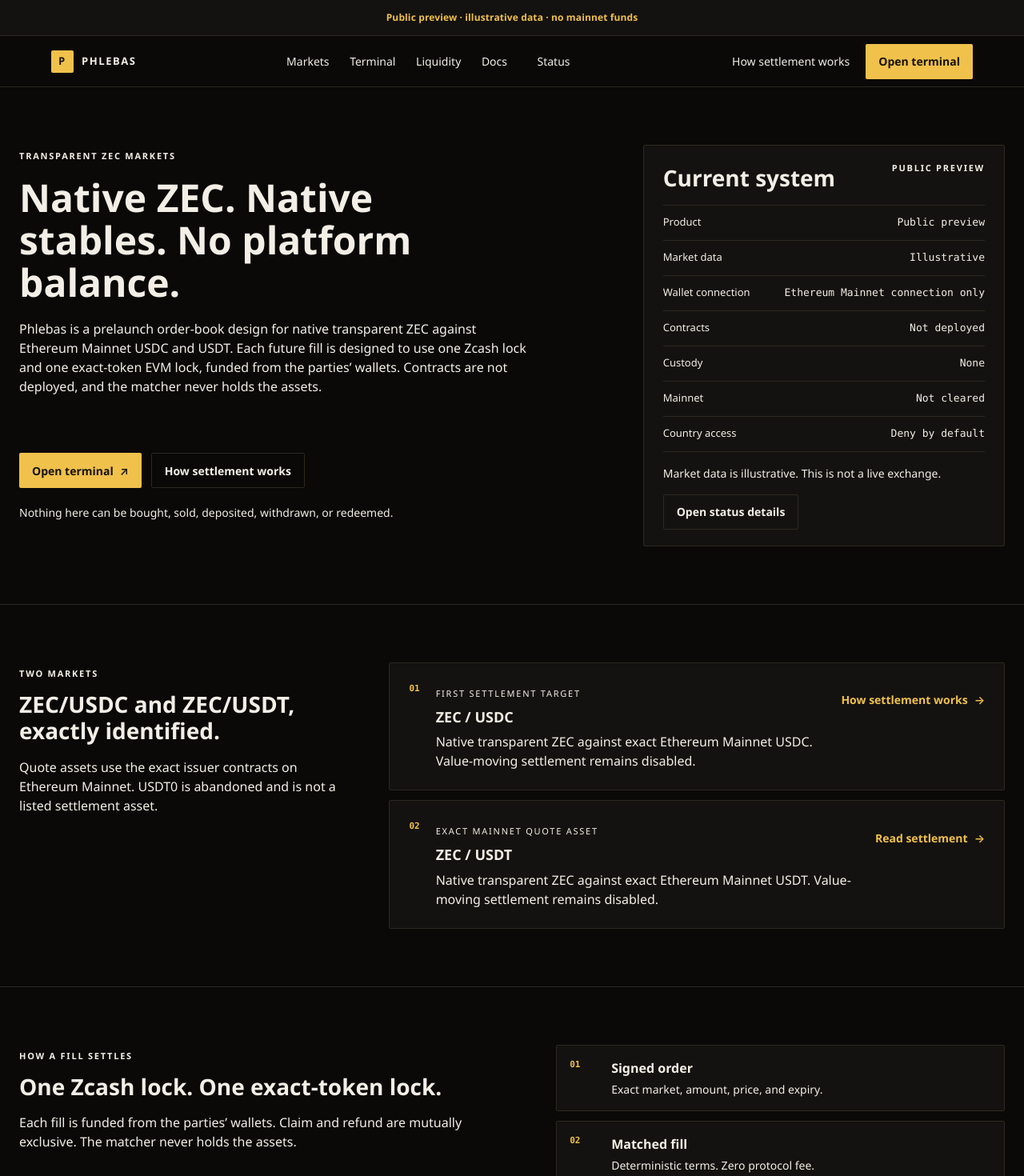
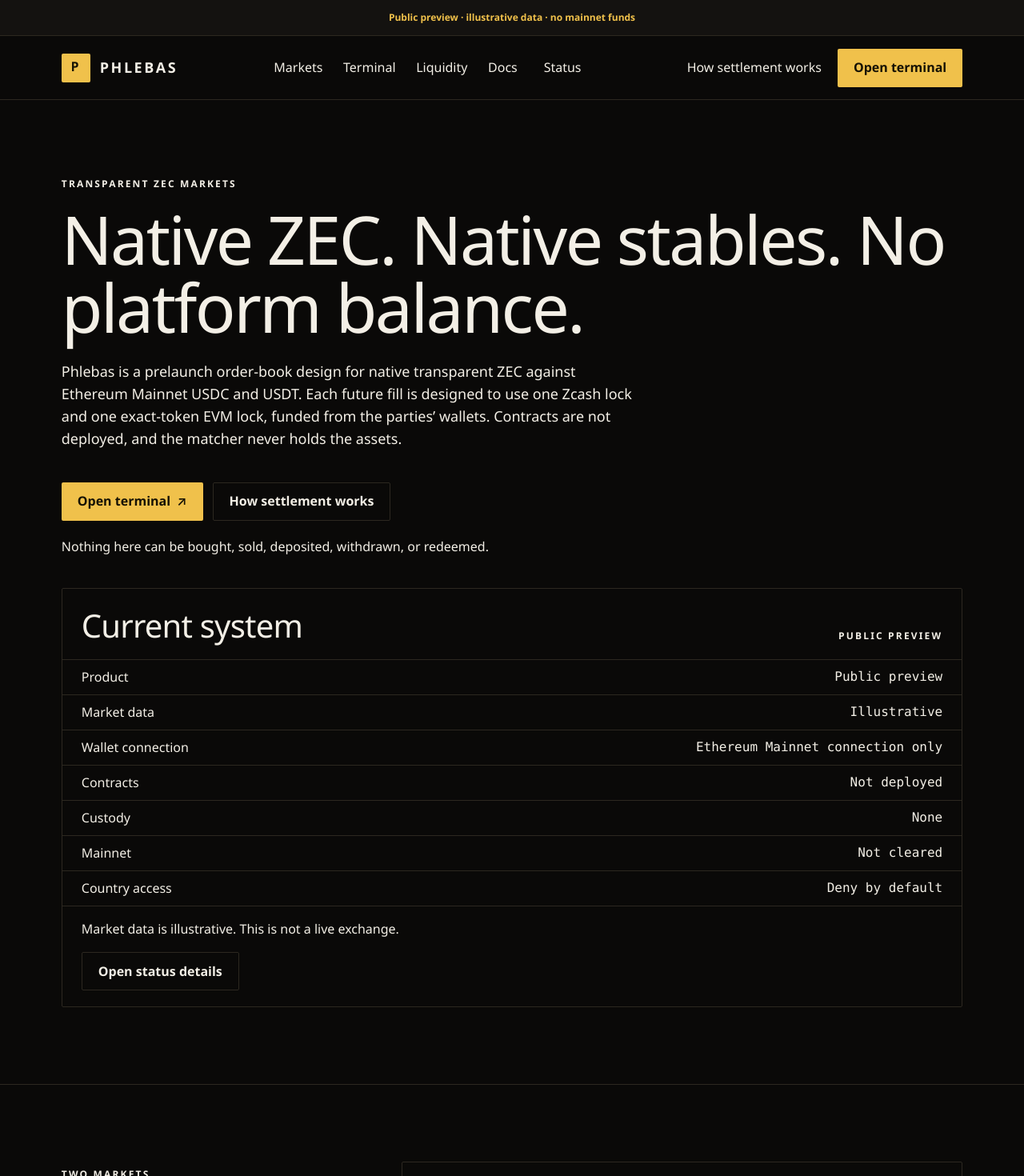
Before and after one commit to EauDoon/Phlebas, a Next.js app: page / in a window 1280 px wide. Shown: the top 1470 px of the page at 80% size. Built offline with nearby package versions, Linux system fonts and the light colour scheme.

Commit message:
ui: warm landing overhaul
landing page, header, journeys, terminal preview, preview chip and
education, country block, architecture panel, and site footer carry the
new pre-launch chrome. landing remains no-value and the preview banner
stays visible.

```diff
--- a/src/components/landing-page.tsx
+++ b/src/components/landing-page.tsx
@@ -48,14 +48,12 @@ export function LandingPage() {
       <main id="main-content" tabIndex={-1}>
         <section className={styles.hero} aria-labelledby="hero-title">
           <div className={styles.heroStatement}>
-            <div>
             <span className={styles.eyebrow}>{LANDING_HERO.eyebrow}</span>
             <h1 id="hero-title">{LANDING_HERO.heading}</h1>
-            </div>
             <p>{LANDING_HERO.supporting}</p>
           </div>
 
-          <aside className={styles.systemLedger} aria-labelledby="system-ledger-title">
+          <div className={styles.systemLedger} aria-labelledby="system-ledger-title">
             <div className={styles.ledgerHeader}>
               <h2 id="system-ledger-title">{LANDING_LEDGER_HEADING}</h2>
               <span className={styles.designPill}>{LANDING_LEDGER_PILL}</span>
@@ -70,7 +68,7 @@ export function LandingPage() {
             </dl>
             <p>{LANDING_LEDGER_NOTE}</p>
             <Link href="/status" className={styles.secondaryCta}>{LANDING_STATUS_DETAILS}</Link>
-          </aside>
+          </div>
 
           <div className={styles.heroActions}>
             <Link href={LANDING_HERO.primaryHref} className={styles.primaryCta}>{LANDING_HERO.primaryAction} <span>↗</span></Link>
@@ -89,11 +87,9 @@ export function LandingPage() {
             {LANDING_MARKETS.map((market, index) => (
               <article key={market.title} role="listitem">
                 <span className={styles.marketIndex}>{String(index + 1).padStart(2, "0")}</span>
-                <div>
-                  <span>{market.kicker}</span>
+                <span className={styles.eyebrow}>{market.kicker}</span>
                 <h3>{market.title}</h3>
                 <p>{market.body}</p>
-                </div>
                 <Link href={market.href}>{market.action} <span>→</span></Link>
               </article>
             ))}
@@ -110,10 +106,8 @@ export function LandingPage() {
             {LANDING_SETTLEMENT_STEPS.map((step, index) => (
               <li key={step.title}>
                 <span>{String(index + 1).padStart(2, "0")}</span>
-                <div>
                 <strong>{step.title}</strong>
                 <small>{step.detail}</small>
-                </div>
               </li>
             ))}
           </ol>
@@ -129,10 +123,8 @@ export function LandingPage() {
             {LANDING_EVIDENCE.map((row, index) => (
               <article key={row.title} role="listitem">
                 <span className={styles.journeyNumber}>{String(index + 1).padStart(2, "0")}</span>
-                <div>
                 <h3>{row.title}</h3>
                 <p>{row.body}</p>
-                </div>
               </article>
             ))}
           </div>
--- a/src/components/landing-terminal-preview.tsx
+++ b/src/components/landing-terminal-preview.tsx
@@ -38,6 +38,7 @@ export function LandingTerminalPreview() {
           </div>
         </dl>
 
+        <div className={styles.terminalPreviewGrid}>
           <table className={styles.terminalPreviewBook}>
             <caption>{market.id} depth. {LANDING_TERMINAL_PREVIEW.bound}</caption>
             <thead>
@@ -70,6 +71,7 @@ export function LandingTerminalPreview() {
             <p>{LANDING_TERMINAL_PREVIEW.ticketSummary}</p>
             <p>{LANDING_TERMINAL_PREVIEW.bound}</p>
           </aside>
+        </div>
       </article>
 
       <Link href={LANDING_TERMINAL_PREVIEW.href} className={styles.primaryCta}>{LANDING_TERMINAL_PREVIEW.cta} <span>↗</span></Link>
--- a/src/components/landing.module.css
+++ b/src/components/landing.module.css
@@ -5,8 +5,8 @@
   overflow-clip-margin: 8px;
   color: var(--text);
   background: var(--background);
-  font-size: 16px;
-  line-height: 1.5;
+  font-size: 18px;
+  line-height: 1.55;
 }
 
 .skipNav {
@@ -119,26 +119,27 @@ a.skipLink:focus-visible {
   padding: 8px 24px;
   border-bottom: 1px solid var(--border);
   color: var(--text);
-  background: var(--surface);
-  font-size: 13px;
+  background: var(--background);
+  font-size: 14px;
 }
 
-.previewBanner strong,
-.eyebrow {
+.eyebrow,
+.designPill,
+.previewBanner strong {
   color: var(--text);
-  font-size: 11px;
+  font-size: 12px;
   font-weight: 600;
-  letter-spacing: 0.16em;
+  letter-spacing: 0.18em;
   text-transform: uppercase;
 }
 
 .header {
   display: grid;
-  min-height: 64px;
+  min-height: 80px;
   grid-template-columns: auto minmax(0, 1fr) auto;
   align-items: center;
   gap: 24px;
-  padding: 0 clamp(24px, 5vw, 72px);
+  padding: 0 clamp(24px, 6vw, 88px);
   border-bottom: 1px solid var(--border);
   background: var(--background);
 }
@@ -150,21 +151,22 @@ a.skipLink:focus-visible {
   min-height: 44px;
   flex-shrink: 0;
   align-items: center;
-  gap: 10px;
-  font-size: 13px;
+  gap: 12px;
+  font-size: 18px;
   font-weight: 600;
-  letter-spacing: 0.12em;
+  letter-spacing: 0.14em;
 }
 
 .brandMark {
   display: inline-grid;
-  width: 28px;
-  height: 28px;
+  width: 36px;
+  height: 36px;
   place-items: center;
   border-radius: 2px;
   color: var(--accent-fg);
   background: var(--accent);
   font-family: var(--font-geist-mono);
+  font-size: 16px;
   font-weight: 700;
 }
 
@@ -180,7 +182,7 @@ a.skipLink:focus-visible {
   min-height: 44px;
   align-items: center;
   color: var(--text);
-  font-size: 14px;
+  font-size: 16px;
   font-weight: 400;
 }
 
@@ -200,14 +202,14 @@ a.skipLink:focus-visible {
   align-items: center;
   gap: 8px;
   color: var(--text);
-  font-size: 13px;
+  font-size: 14px;
   white-space: nowrap;
 }
 
 .previewStatus i {
   width: 6px;
   height: 6px;
-  border-radius: 50%;
+  border-radius: 2px;
   background: var(--info);
 }
 
@@ -217,12 +219,12 @@ a.skipLink:focus-visible {
   display: inline-flex;
   box-sizing: border-box;
   min-width: 44px;
-  min-height: 44px;
+  min-height: 48px;
   align-items: center;
   justify-content: center;
-  padding: 0 16px;
+  padding: 0 20px;
   border-radius: 2px;
-  font-size: 14px;
+  font-size: 16px;
   font-weight: 600;
 }
 
@@ -255,7 +257,7 @@ a.skipLink:focus-visible {
   justify-content: center;
   padding: 0 12px;
   color: var(--text);
-  font-size: 14px;
+  font-size: 16px;
   font-weight: 400;
   white-space: nowrap;
 }
@@ -274,7 +276,7 @@ a.skipLink:focus-visible {
   border-radius: 2px;
   color: var(--text);
   background: transparent;
-  font-size: 14px;
+  font-size: 16px;
 }
 
 .menuDialog {
@@ -284,7 +286,7 @@ a.skipLink:focus-visible {
   border: 1px solid var(--border);
   border-radius: 2px;
   color: var(--text);
-  background: var(--surface);
+  background: var(--background);
 }
 
 .menuDialog::backdrop {
@@ -301,7 +303,7 @@ a.skipLink:focus-visible {
 }
 
 .menuDialogHeader strong {
-  font-size: 14px;
+  font-size: 16px;
   font-weight: 600;
 }
 
@@ -315,7 +317,7 @@ a.skipLink:focus-visible {
   border: 0;
   color: var(--text);
   background: transparent;
-  font-size: 14px;
+  font-size: 16px;
 }
 
 .menuDialog nav {
@@ -329,7 +331,7 @@ a.skipLink:focus-visible {
   align-items: center;
   padding: 12px;
   border-bottom: 1px solid var(--border);
-  font-size: 16px;
+  font-size: 18px;
 }
 
 .menuDialog nav a:last-child {
@@ -346,18 +348,20 @@ a.skipLink:focus-visible {
 .hero {
   display: grid;
   min-width: 0;
-  grid-template-columns: minmax(0, 1.2fr) minmax(240px, 0.75fr);
-  grid-template-rows: auto auto;
+  grid-template-columns: minmax(0, 1fr);
+  grid-template-areas:
+    "statement"
+    "actions"
+    "ledger";
   align-items: start;
-  gap: 40px 56px;
-  padding: 72px 24px;
+  gap: 40px;
+  padding: 96px clamp(24px, 6vw, 88px);
   border-bottom: 1px solid var(--border);
 }
 
 .heroStatement {
   display: flex;
-  grid-column: 1;
-  grid-row: 1;
+  grid-area: statement;
   min-width: 0;
   flex-direction: column;
   align-items: flex-start;
@@ -366,26 +370,26 @@ a.skipLink:focus-visible {
 }
 
 .heroStatement h1 {
-  max-width: 18ch;
+  max-width: 28ch;
   margin-top: 16px;
-  font-size: clamp(32px, 6vw, 48px);
-  font-weight: 600;
-  letter-spacing: normal;
-  line-height: 1.1;
+  overflow-wrap: break-word;
+  font-size: clamp(44px, 7vw, 84px);
+  font-weight: 560;
+  letter-spacing: -0.03em;
+  line-height: 1.02;
 }
 
 .heroStatement > p {
   max-width: 40em;
-  margin-top: 20px;
+  margin-top: 24px;
   color: var(--text);
-  font-size: 16px;
-  line-height: 1.5;
+  font-size: 18px;
+  line-height: 1.55;
 }
 
 .heroActions {
   display: flex;
-  grid-column: 1;
-  grid-row: 2;
+  grid-area: actions;
   min-width: 0;
   flex-wrap: wrap;
   gap: 12px;
@@ -400,6 +404,7 @@ a.skipLink:focus-visible {
 
 .heroActions .primaryCta,
 .heroActions .secondaryCta {
+  min-height: 48px;
   flex-shrink: 0;
 }
 
@@ -419,8 +424,8 @@ a.skipLink:focus-visible {
   min-width: 0;
   margin-top: 8px;
   color: var(--text);
-  font-size: 14px;
-  line-height: 1.5;
+  font-size: 16px;
+  line-height: 1.55;
 }
 
 .systemLedger > a {
@@ -431,78 +436,73 @@ a.skipLink:focus-visible {
 }
 
 .systemLedger {
-  display: flex;
-  grid-column: 2;
-  grid-row: 1 / span 2;
+  display: grid;
+  grid-area: ledger;
+  width: 100%;
   min-width: 0;
-  flex-direction: column;
-  justify-content: flex-start;
-  padding: 20px 24px;
+  padding: 0;
   border: 1px solid var(--border);
   border-radius: 2px;
-  background: var(--surface);
+  background: var(--background);
 }
 
 .ledgerHeader {
   display: flex;
-  align-items: flex-start;
+  align-items: flex-end;
   justify-content: space-between;
   gap: 16px;
-  padding-bottom: 16px;
+  padding: 20px 24px;
   border-bottom: 1px solid var(--border);
 }
 
 .ledgerHeader h2 {
   max-width: 16em;
   margin-top: 4px;
-  font-size: clamp(22px, 3vw, 28px);
-  font-weight: 600;
-  letter-spacing: normal;
-  line-height: 1.2;
-}
-
-.designPill {
-  color: var(--text);
-  font-size: 11px;
-  font-weight: 600;
-  letter-spacing: 0.16em;
-  text-transform: uppercase;
-  white-space: nowrap;
+  font-size: clamp(28px, 4vw, 40px);
+  font-weight: 560;
+  letter-spacing: -0.02em;
+  line-height: 1.1;
 }
 
 .systemLedger dl {
   display: grid;
+  width: 100%;
 }
 
 .systemLedger dl > div {
-  display: flex;
+  display: grid;
+  min-width: 0;
   min-height: 44px;
+  grid-template-columns: minmax(0, 1fr) minmax(0, 1.2fr);
   align-items: center;
-  justify-content: space-between;
   gap: 16px;
+  padding: 0 24px;
   border-bottom: 1px solid var(--border);
 }
 
 .systemLedger dt {
   color: var(--text);
-  font-size: 13px;
+  font-size: 16px;
 }
 
 .systemLedger dd {
+  min-width: 0;
+  overflow-wrap: break-word;
   text-align: right;
   font-family: var(--font-geist-mono);
-  font-size: 13px;
+  font-size: 16px;
 }
 
 .systemLedger > p {
-  margin-top: 16px;
+  margin: 0;
+  padding: 16px 24px 0;
   color: var(--text);
-  font-size: 14px;
-  line-height: 1.5;
+  font-size: 16px;
+  line-height: 1.55;
 }
 
 .systemLedger .secondaryCta {
-  margin-top: 16px;
+  margin: 16px 24px 20px;
   width: fit-content;
 }
 
@@ -513,7 +513,7 @@ a.skipLink:focus-visible {
 .evidenceSection,
 .terminalPreviewSection {
   min-width: 0;
-  padding: 72px 24px;
+  padding: 96px clamp(24px, 6vw, 88px);
   border-bottom: 1px solid var(--border);
 }
 
@@ -530,18 +530,18 @@ a.skipLink:focus-visible {
 .evidenceSection h2,
 .terminalPreviewSection h2 {
   margin-top: 12px;
-  font-size: clamp(22px, 3vw, 28px);
-  font-weight: 600;
-  letter-spacing: normal;
-  line-height: 1.2;
+  font-size: clamp(28px, 4vw, 40px);
+  font-weight: 560;
+  letter-spacing: -0.02em;
+  line-height: 1.1;
 }
 
 .sectionIntro > p {
   max-width: 36em;
   margin-top: 16px;
   color: var(--text);
-  font-size: 16px;
-  line-height: 1.5;
+  font-size: 18px;
+  line-height: 1.55;
 }
 
 .marketCards {
@@ -558,37 +558,38 @@ a.skipLink:focus-visible {
   padding: 24px;
   border: 1px solid var(--border);
   border-radius: 2px;
-  background: var(--surface);
+  background: var(--background);
 }
 
 .marketIndex,
 .journeyNumber {
   color: var(--accent);
   font-family: var(--font-geist-mono);
-  font-size: 11px;
+  font-size: 12px;
   font-weight: 600;
+  letter-spacing: 0.18em;
 }
 
 .marketCards article > div > span {
   color: var(--text);
-  font-size: 11px;
-  letter-spacing: 0.16em;
+  font-size: 12px;
+  letter-spacing: 0.18em;
   text-transform: uppercase;
 }
 
 .marketCards h3 {
   margin-top: 8px;
-  font-size: 18px;
-  font-weight: 600;
-  letter-spacing: normal;
-  line-height: 1.25;
+  font-size: 22px;
+  font-weight: 560;
+  letter-spacing: -0.02em;
+  line-height: 1.2;
 }
 
 .marketCards p {
   margin-top: 8px;
   color: var(--text);
-  font-size: 16px;
-  line-height: 1.5;
+  font-size: 18px;
+  line-height: 1.55;
 }
 
 .marketCards article > a,
@@ -599,7 +600,7 @@ a.skipLink:focus-visible {
   min-height: 44px;
   align-items: center;
   color: var(--accent);
-  font-size: 14px;
+  font-size: 16px;
   font-weight: 600;
 }
 
@@ -632,8 +633,8 @@ a.skipLink:focus-visible {
   max-width: 40em;
   margin-top: 16px;
   color: var(--text);
-  font-size: 16px;
-  line-height: 1.5;
+  font-size: 18px;
+  line-height: 1.55;
 }
 
 .pairsCopy > strong {
@@ -644,10 +645,10 @@ a.skipLink:focus-visible {
   border: 1px solid var(--border);
   border-radius: 2px;
   color: var(--text);
-  background: var(--surface);
-  font-size: 16px;
+  background: var(--background);
+  font-size: 18px;
   font-weight: 600;
-  line-height: 1.5;
+  line-height: 1.55;
 }
 
 .pairsCopy a {
@@ -656,7 +657,7 @@ a.skipLink:focus-visible {
   min-height: 44px;
   align-items: center;
   color: var(--accent);
-  font-size: 14px;
+  font-size: 16px;
   font-weight: 600;
 }
 
@@ -677,14 +678,15 @@ a.skipLink:focus-visible {
   padding: 16px;
   border: 1px solid var(--border);
   border-radius: 2px;
-  background: var(--surface);
+  background: var(--background);
 }
 
 .assetFlow li > span {
   color: var(--accent);
   font-family: var(--font-geist-mono);
-  font-size: 11px;
+  font-size: 12px;
   font-weight: 600;
+  letter-spacing: 0.18em;
 }
 
 .assetFlow li div {
@@ -693,14 +695,14 @@ a.skipLink:focus-visible {
 }
 
 .assetFlow strong {
-  font-size: 16px;
-  font-weight: 600;
+  font-size: 18px;
+  font-weight: 560;
 }
 
 .assetFlow small {
   color: var(--text);
-  font-size: 14px;
-  line-height: 1.5;
+  font-size: 16px;
+  line-height: 1.55;
 }
 
 .journeySection {
@@ -728,21 +730,21 @@ a.skipLink:focus-visible {
   padding: 20px;
   border: 1px solid var(--border);
   border-radius: 2px;
-  background: var(--surface);
+  background: var(--background);
 }
 
 .evidenceList h3 {
-  font-size: 16px;
-  font-weight: 600;
-  letter-spacing: normal;
+  font-size: 18px;
+  font-weight: 560;
+  letter-spacing: -0.02em;
   line-height: 1.3;
 }
 
 .evidenceList p {
   margin-top: 8px;
   color: var(--text);
-  font-size: 16px;
-  line-height: 1.5;
+  font-size: 18px;
+  line-height: 1.55;
 }
 
 .terminalPreviewSection {
@@ -758,7 +760,8 @@ a.skipLink:focus-visible {
   padding: 0;
   border: 1px solid var(--border);
   border-radius: 2px;
-  background: var(--surface);
+  background: var(--background);
+  overflow: clip;
 }
 
 .terminalPreviewHeader {
@@ -776,7 +779,7 @@ a.skipLink:focus-visible {
 .terminalPreviewSummary dd,
 .terminalPreviewBook {
   font-family: var(--font-geist-mono);
-  font-size: 13px;
+  font-size: 14px;
 }
 
 .terminalPreviewSummary {
@@ -789,21 +792,22 @@ a.skipLink:focus-visible {
 
 .terminalPreviewSummary dt {
   color: var(--text);
-  font-size: 11px;
-  letter-spacing: 0.16em;
+  font-size: 12px;
+  letter-spacing: 0.18em;
   text-transform: uppercase;
 }
 
 .terminalPreviewGrid {
   display: grid;
   min-width: 0;
-  grid-template-columns: minmax(0, 1.2fr) minmax(0, 0.8fr);
+  grid-template-columns: minmax(0, 1fr);
   gap: 0;
 }
 
 .terminalPreviewBook {
   width: 100%;
   max-width: 100%;
+  table-layout: fixed;
   border-collapse: collapse;
 }
 
@@ -812,28 +816,30 @@ a.skipLink:focus-visible {
   padding: 12px 20px 16px;
   color: var(--text);
   text-align: left;
-  font-size: 12px;
+  font-size: 14px;
 }
 
 .terminalPreviewBook th,
 .terminalPreviewBook td {
-  padding: 10px 20px;
+  padding: 12px 20px;
   border-bottom: 1px solid var(--border);
   text-align: left;
 }
 
 .terminalPreviewBook thead th {
-  font-size: 11px;
+  font-size: 12px;
   font-weight: 600;
-  letter-spacing: 0.16em;
+  letter-spacing: 0.18em;
   text-transform: uppercase;
 }
 
-.terminalPreviewBook tbody tr:nth-child(-n+3) th {
+.terminalPreviewBook tbody tr:nth-child(-n+3) th,
+.terminalPreviewBook tbody tr:nth-child(-n+3) td:nth-child(2) {
   color: var(--sell);
 }
 
-.terminalPreviewBook tbody tr:nth-child(n+4) th {
+.terminalPreviewBook tbody tr:nth-child(n+4) th,
+.terminalPreviewBook tbody tr:nth-child(n+4) td:nth-child(2) {
   color: var(--buy);
 }
 
@@ -842,14 +848,14 @@ a.skipLink:focus-visible {
   align-content: start;
   gap: 12px;
   padding: 20px;
-  border-left: 1px solid var(--border);
+  border-top: 1px solid var(--border);
   background: var(--background);
 }
 
 .terminalPreviewTicket p {
   color: var(--text);
-  font-size: 16px;
-  line-height: 1.5;
+  font-size: 18px;
+  line-height: 1.55;
 }
 
 .journeyChooser {
@@ -874,9 +880,10 @@ a.skipLink:focus-visible {
   padding: 0 14px;
   border: 0;
   border-bottom: 2px solid transparent;
+  border-radius: 2px;
   color: var(--text);
   background: transparent;
-  font-size: 14px;
+  font-size: 16px;
   font-weight: 500;
 }
 
@@ -896,17 +903,17 @@ a.skipLink:focus-visible {
 }
 
 .journeyPanel h3 {
-  font-size: 18px;
-  font-weight: 600;
-  letter-spacing: normal;
-  line-height: 1.25;
+  font-size: 22px;
+  font-weight: 560;
+  letter-spacing: -0.02em;
+  line-height: 1.2;
 }
 
 .journeyPanel p {
   max-width: 40em;
   color: var(--text);
-  font-size: 16px;
-  line-height: 1.5;
+  font-size: 18px;
+  line-height: 1.55;
 }
 
 .journeyPanel > a {
@@ -917,7 +924,7 @@ a.skipLink:focus-visible {
   flex-shrink: 0;
   align-items: center;
   color: var(--accent);
-  font-size: 14px;
+  font-size: 16px;
   font-weight: 600;
 }
 
@@ -939,21 +946,21 @@ a.skipLink:focus-visible {
   padding: 24px;
   border: 1px solid var(--border);
   border-radius: 2px;
-  background: var(--surface);
+  background: var(--background);
 }
 
 .journeyList h3 {
   margin-top: 8px;
-  font-size: 18px;
-  font-weight: 600;
-  letter-spacing: normal;
+  font-size: 22px;
+  font-weight: 560;
+  letter-spacing: -0.02em;
   line-height: 1.25;
 }
 
 .journeyList article > p {
   color: var(--text);
-  font-size: 16px;
-  line-height: 1.5;
+  font-size: 18px;
+  line-height: 1.55;
 }
 
 .gatesSection {
@@ -965,8 +972,8 @@ a.skipLink:focus-visible {
 
 .gateCopy > p {
   color: var(--text);
-  font-size: 16px;
-  line-height: 1.5;
+  font-size: 18px;
+  line-height: 1.55;
 }
 
 .gateCopy ul {
@@ -984,16 +991,17 @@ a.skipLink:focus-visible {
   justify-content: space-between;
   gap: 16px;
   padding-left: 16px;
+  border-bottom: 1px solid var(--border);
   color: var(--text);
-  font-size: 16px;
-  line-height: 1.5;
+  font-size: 18px;
+  line-height: 1.55;
 }
 
 .gateCopy li strong {
   flex: 0 0 auto;
   color: var(--accent);
-  font-size: 11px;
-  letter-spacing: 0.16em;
+  font-size: 12px;
+  letter-spacing: 0.18em;
   text-transform: uppercase;
 }
 
@@ -1003,7 +1011,7 @@ a.skipLink:focus-visible {
   left: 0;
   width: 4px;
   height: 4px;
-  border-radius: 50%;
+  border-radius: 2px;
   background: var(--accent);
   content: "";
 }
@@ -1014,10 +1022,10 @@ a.skipLink:focus-visible {
   grid-template-columns: 1fr auto auto;
   align-items: center;
   gap: 24px;
-  padding: 24px clamp(24px, 5vw, 72px);
+  padding: 24px clamp(24px, 6vw, 88px);
   border-top: 1px solid var(--border);
   color: var(--text);
-  font-size: 14px;
+  font-size: 16px;
 }
 
 .footer p {
@@ -1051,11 +1059,6 @@ a.skipLink:focus-visible {
   .previewStatus,
   .headerSecondary {
     display: none;
-  }
-
-  .hero {
-    grid-template-columns: minmax(0, 1.2fr) minmax(220px, 0.8fr);
-    gap: 32px 40px;
   }
 
   .journeyList article {
@@ -1105,7 +1108,7 @@ a.skipLink:focus-visible {
   }
 
   .header {
-    min-height: 56px;
+    min-height: 80px;
     grid-template-columns: 1fr auto;
     padding: 0 16px;
   }
@@ -1129,27 +1132,37 @@ a.skipLink:focus-visible {
 
   .hero {
     min-height: 0;
-    grid-template-columns: 1fr;
+    grid-template-columns: minmax(0, 1fr);
     gap: 32px;
-    padding: 48px 16px;
+    padding: 56px 16px;
   }
 
   .heroStatement {
-    grid-column: 1;
-    grid-row: 1;
     padding: 0;
   }
 
   .systemLedger {
-    grid-column: 1;
-    grid-row: 2;
-    padding: 20px 16px;
+    padding: 0;
   }
 
   .heroActions {
-    grid-column: 1;
-    grid-row: 3;
     padding: 0;
+  }
+
+  .ledgerHeader,
+  .systemLedger dl > div {
+    padding-left: 16px;
+    padding-right: 16px;
+  }
+
+  .systemLedger > p {
+    padding-left: 16px;
+    padding-right: 16px;
+  }
+
+  .systemLedger .secondaryCta {
+    margin-left: 16px;
+    margin-right: 16px;
   }
 
   .marketSection,
@@ -1160,7 +1173,7 @@ a.skipLink:focus-visible {
   .terminalPreviewSection {
     grid-template-columns: 1fr;
     gap: 28px;
-    padding: 48px 16px;
+    padding: 56px 16px;
   }
 
   .terminalPreviewGrid {
@@ -1170,6 +1183,11 @@ a.skipLink:focus-visible {
   .terminalPreviewTicket {
     border-left: 0;
     border-top: 1px solid var(--border);
+  }
+
+  .terminalPreviewBook th,
+  .terminalPreviewBook td {
+    padding: 10px 12px;
   }
 
   .marketCards article {
@@ -1205,12 +1223,6 @@ a.skipLink:focus-visible {
 }
 
 @media (max-width: 420px) {
-  .heroStatement h1 {
-    font-size: clamp(32px, 6vw, 48px);
-    line-height: 1.1;
-    letter-spacing: normal;
-  }
-
   .heroActions {
     display: grid;
     width: 100%;
@@ -1221,13 +1233,15 @@ a.skipLink:focus-visible {
     flex-direction: column;
   }
 
-  .sectionIntro h2,
-  .pairsCopy h2,
-  .gatesSection h2,
-  .evidenceSection h2,
-  .terminalPreviewSection h2,
-  .ledgerHeader h2 {
-    font-size: clamp(22px, 3vw, 28px);
+  .systemLedger dl > div {
+    grid-template-columns: minmax(0, 1fr);
+    gap: 4px;
+    padding-top: 10px;
+    padding-bottom: 10px;
+  }
+
+  .systemLedger dd {
+    text-align: left;
   }
 
   .terminalPreviewSummary {
--- a/src/components/preview-chip.module.css
+++ b/src/components/preview-chip.module.css
@@ -1,28 +1,59 @@
 .bar {
+  position: relative;
+  z-index: 0;
   display: flex;
   width: 100%;
   min-height: 44px;
   border-bottom: 1px solid var(--border);
   background: var(--surface);
+  box-shadow: none;
 }
 
 .chip {
   display: flex;
   box-sizing: border-box;
   width: 100%;
+  max-width: 100%;
+  min-width: 0;
   min-height: 44px;
   align-items: center;
   justify-content: center;
   padding: 6px 20px;
+  border: 0;
   border-radius: 2px;
   color: var(--accent);
   background: transparent;
+  background-image: none;
   box-shadow: none;
+  filter: none;
+  text-shadow: none;
   font-size: 12px;
-  font-weight: 700;
-  letter-spacing: 0.01em;
+  font-weight: 600;
+  letter-spacing: normal;
   line-height: 1.3;
   text-align: center;
+  text-transform: none;
+  text-decoration: none;
+  white-space: normal;
+  overflow-wrap: anywhere;
+  word-break: break-word;
+}
+
+.chip:hover,
+.chip:focus,
+.chip:focus-visible {
+  color: var(--accent);
+  background: transparent;
+  background-image: none;
+  box-shadow: none;
+  filter: none;
+  text-shadow: none;
+}
+
+.chip:focus,
+.chip:focus-visible {
+  outline: 2px solid var(--accent);
+  outline-offset: -2px;
 }
 
 @media (max-width: 820px) {
```
Also changed, not shown: src/components/architecture-panel.tsx (+5 -4 lines), src/components/country-block.tsx (+9 -5 lines), src/components/landing-header.tsx (+11 -2 lines), src/components/landing-journeys.tsx (+22 -5 lines), src/components/preview-education.tsx (+10 -1 lines), src/components/site-chrome.tsx (+41 -14 lines), src/components/site-footer.module.css (+11 -0 lines). Lines whose indentation alone changed are shown as unchanged.
